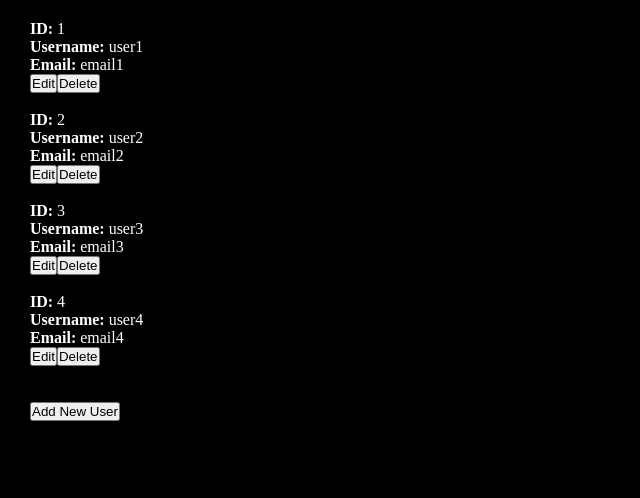
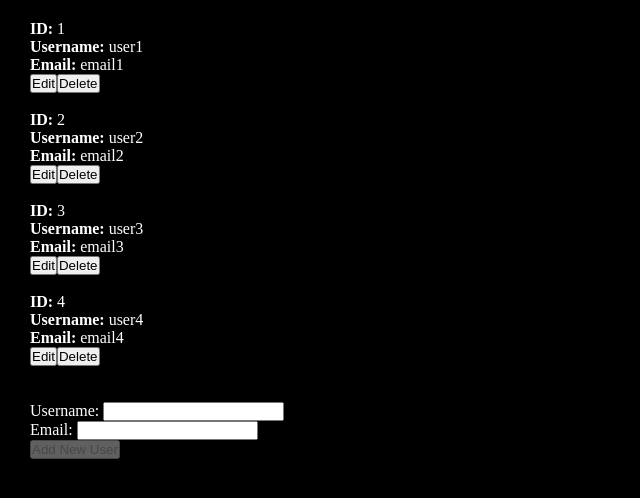
Before and after one commit to shivamsinghAIMLops32/reactScrimba, a React (Vite) app: page / in a window 1280 px wide. Shown: the top 498 px of the page, without its empty margins (0-640 px from the left). Built offline with nearby package versions, Linux system fonts and the light colour scheme.

Commit message:
completed crud for users

```diff
--- a/src/App.jsx
+++ b/src/App.jsx
@@ -9,14 +9,15 @@ const App = () => {
     { id: 4, username: "user4", email: "email4" },
   ]);
 
+  const [newUser, setNewUser] = useState({
+    username: "",
+    email: "",
+  });
+
   const addingNewUser = () => {
-    const newId = users.length > 0 ? users[users.length - 1].id + 1 : 1; // Calculate new ID
-    const newUser = {
-      id: newId,
-      username: `newUser${newId}`,
-      email: `newUser${newId}@email.com`,
-    };
-    setUsers([...users, newUser]);
+    const newId = users.length > 0 ? users[users.length - 1].id + 1 : 1;
+    setUsers([...users, { id: newId, ...newUser }]);
+    setNewUser({ username: "", email: "" }); // Reset newUser
   };
 
   return (
@@ -25,7 +26,30 @@ const App = () => {
         <UserDetails user={user} key={user.id} setUsers={setUsers} />
       ))}
       <br />
-      <button onClick={addingNewUser}>Add New User</button>
+
+      <label htmlFor="username">Username: </label>
+      <input
+        type="text"
+        id="newUser"
+        name="newUser"
+        value={newUser.username}
+        onChange={(e) => setNewUser({ ...newUser, username: e.target.value })}
+      />
+      <br />
+
+      <label htmlFor="email">Email: </label>
+      <input
+        type="email"
+        id="newEmail"
+        name="newEmail"
+        value={newUser.email}
+        onChange={(e) => setNewUser({ ...newUser, email: e.target.value })}
+      />
+      <br />
+
+      <button onClick={addingNewUser} disabled={!newUser.username || !newUser.email}>
+        Add New User
+      </button>
     </>
   );
 };
```
